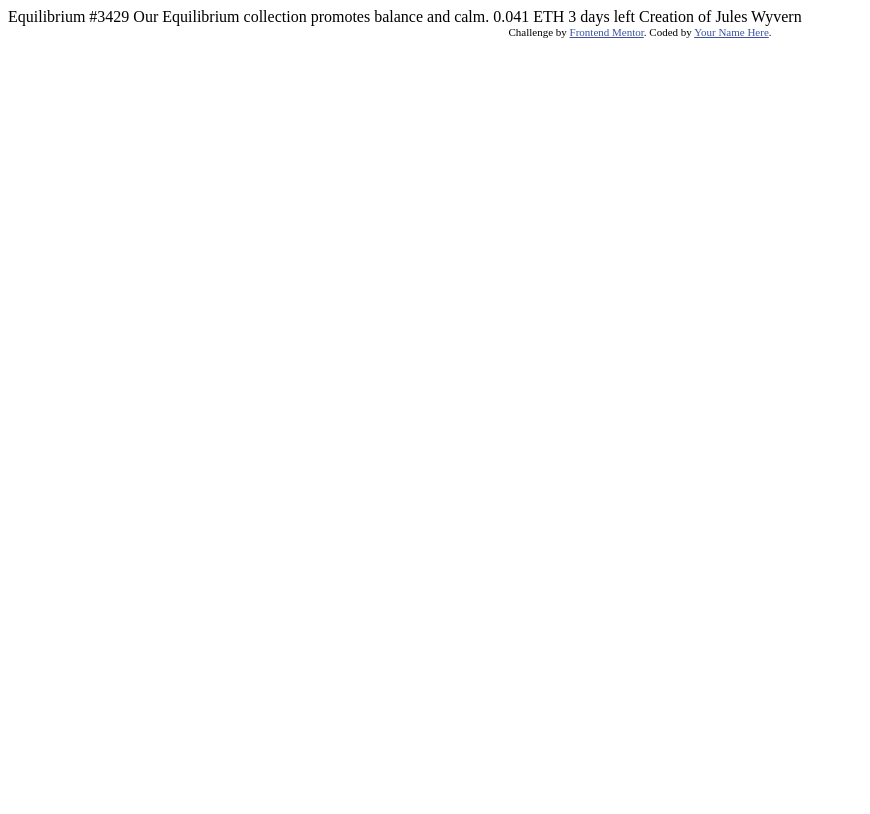
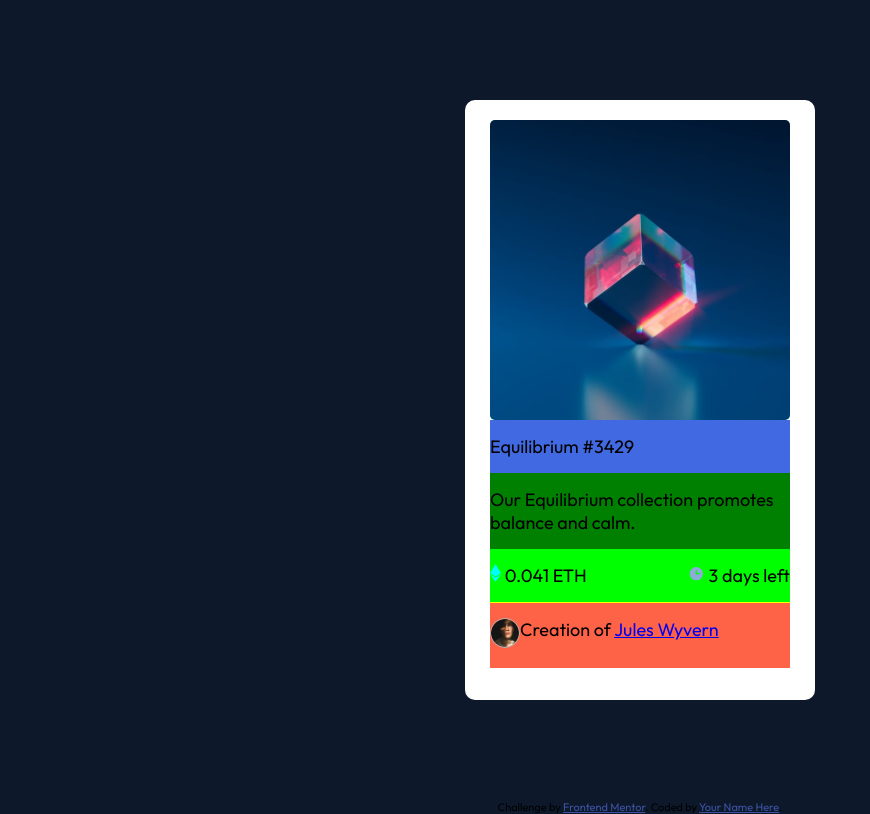
Before and after one commit to divixtr3n/nft-preview-card-component-main, a plain HTML site: page index.html in a window 1280 px wide. Shown: the whole page, without its empty margins (0-870 px from the left). Drawn offline with Linux system fonts and the light colour scheme.

```diff
--- /dev/null
+++ b/css/main.css
@@ -0,0 +1,84 @@
+* {
+	box-sizing: border-box;
+	margin: 0;
+	padding: 0;
+}
+
+body {
+	background-color: hsl(217, 54%, 11%);
+	font-family: 'Outfit', sans-serif;
+	font-size: 18px;
+}
+
+.container {
+	width: 100vw;
+	height: 100vh;
+	display: flex;
+	flex-direction: column;
+	justify-content: space-around;
+	align-items: center;
+}
+
+.card-box {
+	padding: 20px;
+	display: flex;
+	flex-direction: column;
+	justify-content: flex-start;
+	align-items: center;
+	width: 350px;
+	height: 600px;
+	/* text-align: center; */
+	border-radius: 10px;
+	background-color: #fff;
+}
+
+.card-img-top {
+	width: 300px;
+	border-radius: 5px;
+	background-color: aquamarine;
+}
+
+.card-body {
+    max-width: 300px;
+}
+
+.card-body > div{
+    padding: 15px 0;
+}
+
+.card-title {
+	background-color: royalblue;
+}
+
+.card-info {
+	background-color: green;
+}
+
+.count {
+	display: flex;
+	flex-direction: row;
+	justify-content: space-between;
+	align-items: center;
+	background-color: lime;
+}
+
+.creator {
+	display: flex;
+	flex-direction: row;
+	background-color: tomato;
+    border-top: 1px solid yellow;
+}
+
+.image-avatar {
+	width: 30px;
+	border-radius: 50%;
+	border: 1.5px solid #b3b3b3;
+}
+
+.attribution {
+	font-size: 11px;
+	text-align: center;
+}
+.attribution a {
+	color: hsl(228, 45%, 44%);
+}
--- a/index.html
+++ b/index.html
@@ -1,33 +1,54 @@
 <!DOCTYPE html>
 <html lang="en">
+
 <head>
   <meta charset="UTF-8">
-  <meta name="viewport" content="width=device-width, initial-scale=1.0"> <!-- displays site properly based on user's device -->
+  <meta name="viewport" content="width=device-width, initial-scale=1.0">
+  <!-- displays site properly based on user's device -->
 
   <link rel="icon" type="image/png" sizes="32x32" href="./images/favicon-32x32.png">
+  <link rel="preconnect" href="https://fonts.googleapis.com">
+  <link rel="preconnect" href="https://fonts.gstatic.com" crossorigin>
+  <link href="https://fonts.googleapis.com/css2?family=Outfit:wght@300;400;600&display=swap" rel="stylesheet">
+  <link rel="stylesheet" href="./css/main.css">
 
   <title>Frontend Mentor | NFT preview card component</title>
 
   <!-- Feel free to remove these styles or customise in your own stylesheet 👍 -->
-  <style>
-    .attribution { font-size: 11px; text-align: center; }
-    .attribution a { color: hsl(228, 45%, 44%); }
-  </style>
+
 </head>
+
 <body>
+  <div class="container">
+    <div class="card-box">
+      <img src="./images/image-equilibrium.jpg" alt="" class="card-img-top">
+      <div class="card-body">
+        <div class="card-title">Equilibrium #3429</div>
+        <div class="card-info">Our Equilibrium collection promotes balance and calm.</div>
 
-  Equilibrium #3429
+        <div class="count">
 
-  Our Equilibrium collection promotes balance and calm.
+          <div class="crypto-count"><img src="./images/icon-ethereum.svg" alt=""><span> 0.041 ETH</span></div>
+          <div class="day-count"><img src="./images/icon-clock.svg" alt="clock icon"><span> 3 days left</span></div>
 
-  0.041 ETH
-  3 days left
+        </div>
 
-  Creation of Jules Wyvern
+
+        <div class="creator">
+          <div class="img"><img class="image-avatar" src="./images/image-avatar.png" alt="image-avatar"></div>
+          <p>Creation of <a href="#">Jules Wyvern</a></p>
+        </div>
+
+      </div>
+    </div>
+
+  </div>
+
 
   <div class="attribution">
     Challenge by <a href="https://www.frontendmentor.io?ref=challenge" target="_blank">Frontend Mentor</a>.
     Coded by <a href="#">Your Name Here</a>.
   </div>
 </body>
+
 </html>
```
Also changed, not shown: 1 other file.
